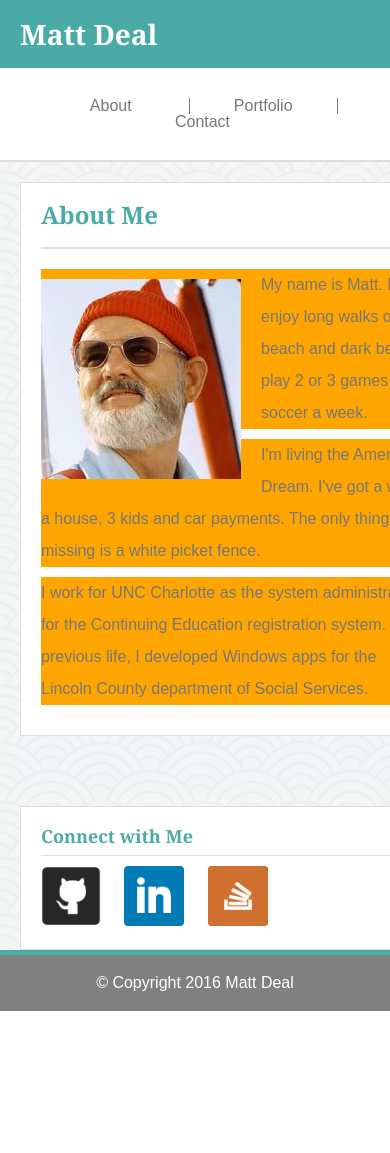
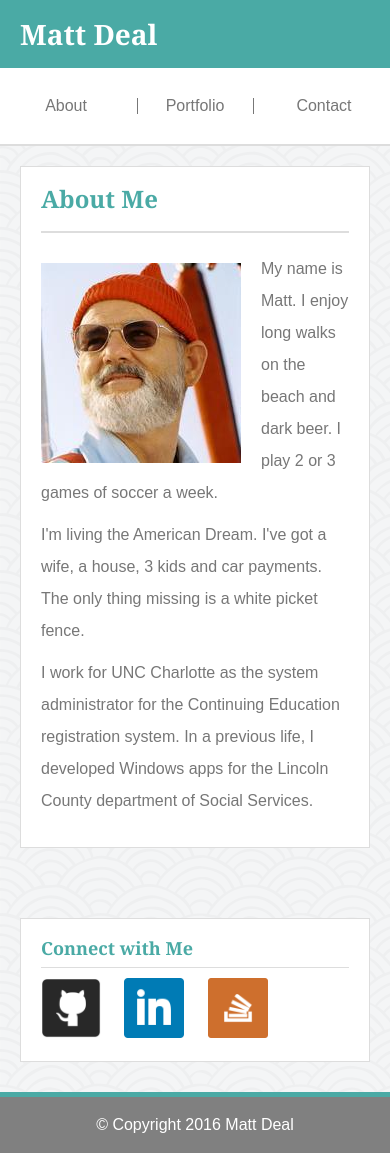
Before and after one commit to mattdeal/Responsive-Portfolio, a PHP site: page / in a window 390 px wide; the page is wider, and only the part inside the window is pictured. Before the commit the page ends 1011 px from the top of that part, so only its background shows below. Run offline with PHP 8.4, Linux system fonts and the light colour scheme.

Commit message:
Finish media queries

```diff
--- a/assets/css/style.css
+++ b/assets/css/style.css
@@ -209,6 +209,12 @@ button {
 	font-family: 'Georgia', Times, Times New Roman, serif;
 }
 
+* {
+	-webkit-box-sizing: border-box; /* Safari/Chrome, other WebKit */
+    -moz-box-sizing: border-box;    /* Firefox, other Gecko */
+    box-sizing: border-box;
+}
+
 /*Start media queries here
  *Do padding/margins need to go here?
  */
@@ -218,6 +224,7 @@ button {
 		display: inline-block;
 		float: right;
 		padding: 30px 0px;
+		padding-right: 20px;
 	}
 
 	h1 {
@@ -225,6 +232,78 @@ button {
 		padding: 20px;
 		margin: 0px;
 	}
+
+	section {
+		overflow: auto;
+		float: left;
+		width: 45%;
+		margin-bottom: 70px;
+	}
+
+	aside {
+		float: right;
+		width: 45%;
+		margin-bottom: 30px;
+	}
+
+	.header-container {
+		width: 100%;
+		margin: 0 auto;
+		padding-left: 40px;
+		padding-right: 40px;
+	}
+
+	.content-container {
+		padding-left: 40px;
+		padding-right: 40px;
+		width: 100%;
+		margin: 0 auto;
+	}
+
+	.wrapper {
+		display: inline-block;
+		width: 100%;
+	}
+
+	/*.img-left, .img-right {
+		float: none;
+		display: block;
+		text-align: center;
+	    width: 280px;
+    	margin: auto;
+	}*/
+
+	.img-left {
+		float: left;
+		/*margin-bottom: 30px;*/
+	}
+
+	.img-right {
+		float: right;
+		/*margin-bottom: 30px;*/
+	}
+ }
+
+ @media only screen and (max-width: 768px) {
+ 	/*header {overflow: auto;}
+
+ 	nav {
+		display: block;
+		float: none;
+		padding: 30px 0px;
+		text-align: center;
+	}
+
+	nav > a {
+		width: 30%;
+		display: inline-block;
+	}
+
+	h1 {
+		display: block;
+		padding: 20px;
+		margin: 0px;
+	}*/
 
 	section {
 		overflow: auto;
@@ -239,11 +318,14 @@ button {
 		display: block;
 		width: 100%;
 		margin-top: 30px;
+		margin-bottom: 30px;
 	}
 
 	.header-container {
 		width: 100%;
 		margin: 0 auto;
+		padding-left: 0px;
+    	padding-right: 0px;
 	}
 
 	.content-container {
@@ -257,15 +339,39 @@ button {
 		display: inline-block;
 		width: 100%;
 	}
+
+	/*.img-left, .img-right {
+		float: none;
+		display: block;
+		text-align: center;
+	    width: 280px;
+    	margin: auto;
+	}*/
  }
 
- @media only screen and (max-width: 768px) {
- 	header {overflow: auto;}
+ @media only screen and (max-width: 640px) {
+ 	/*.img-left, .img-right {
+		float: none;
+		display: block;
+		text-align: center;
+	    width: 280px;
+    	margin: auto;
+	}*/
+
+	.img-left, .img-right {
+		float: none;
+		display: block;
+		text-align: center;
+	    width: 280px;
+    	margin: auto;
+	}
+
+	header {overflow: auto;}
 
  	nav {
 		display: block;
 		float: none;
-		/*padding: 30px 0px;*/
+		padding: 30px 0px;
 		text-align: center;
 	}
 
@@ -280,42 +386,4 @@ button {
 		margin: 0px;
 	}
 
-	section {
-		overflow: auto;
-		display: block;
-		float: none;
-		width: 100%;
-		margin-bottom: 70px;
-	}
-
-	aside {
-		float: none;
-		display: block;
-		width: 100%;
-		margin-top: 30px;
-	}
-
-	.header-container {
-		width: 100%;
-		margin: 0 auto;
-	}
-
-	.content-container {
-		padding-left: 20px;
-		padding-right: 20px;
-		width: 100%;
-		margin: 0 auto;
-	}
-
-	.wrapper {
-		display: inline-block;
-		width: 100%;
-	}
  }
-
- @media only screen and (max-width: 640px) {
- 	p {
- 		background-color: orange;
- 	}
-
- }
--- a/contact.html
+++ b/contact.html
@@ -4,6 +4,8 @@
 	<title>Contact</title>
 	<link rel="stylesheet" type="text/css" href="assets/css/reset.css">
 	<link rel="stylesheet" type="text/css" href="assets/css/style.css">
+	<meta name="viewport" content="width=device-width, initial-scale=1.0">
+
 </head>
 <body>
 <header>
--- a/portfolio.html
+++ b/portfolio.html
@@ -4,6 +4,8 @@
 	<title>Gallery</title>
 	<link rel="stylesheet" type="text/css" href="assets/css/reset.css">
 	<link rel="stylesheet" type="text/css" href="assets/css/style.css">
+	<meta name="viewport" content="width=device-width, initial-scale=1.0">
+
 </head>
 <body>
 <header>
```
